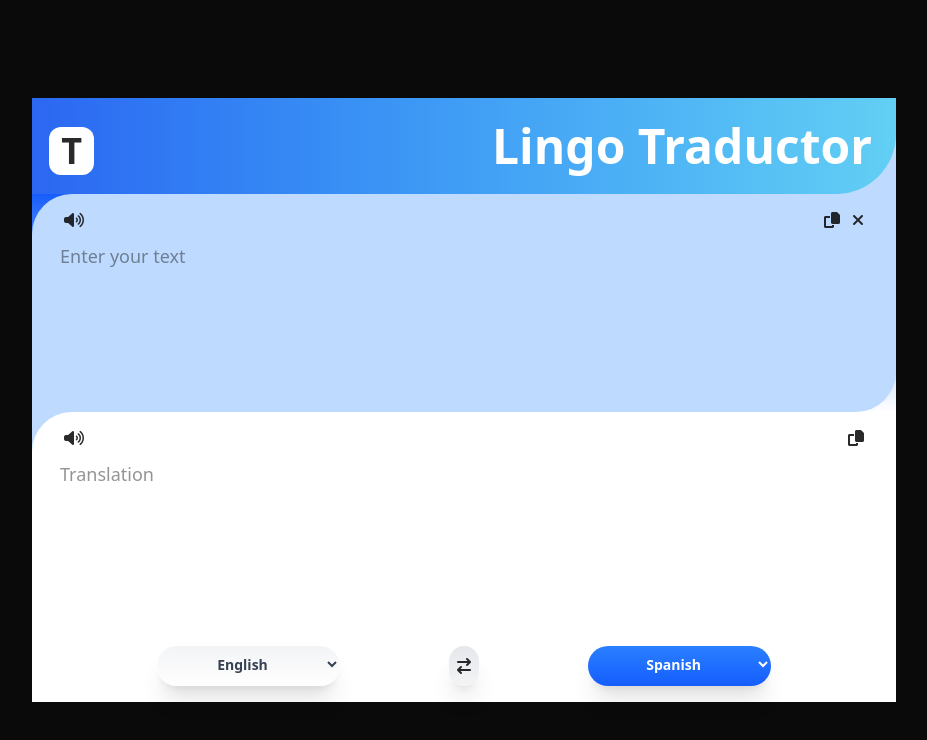
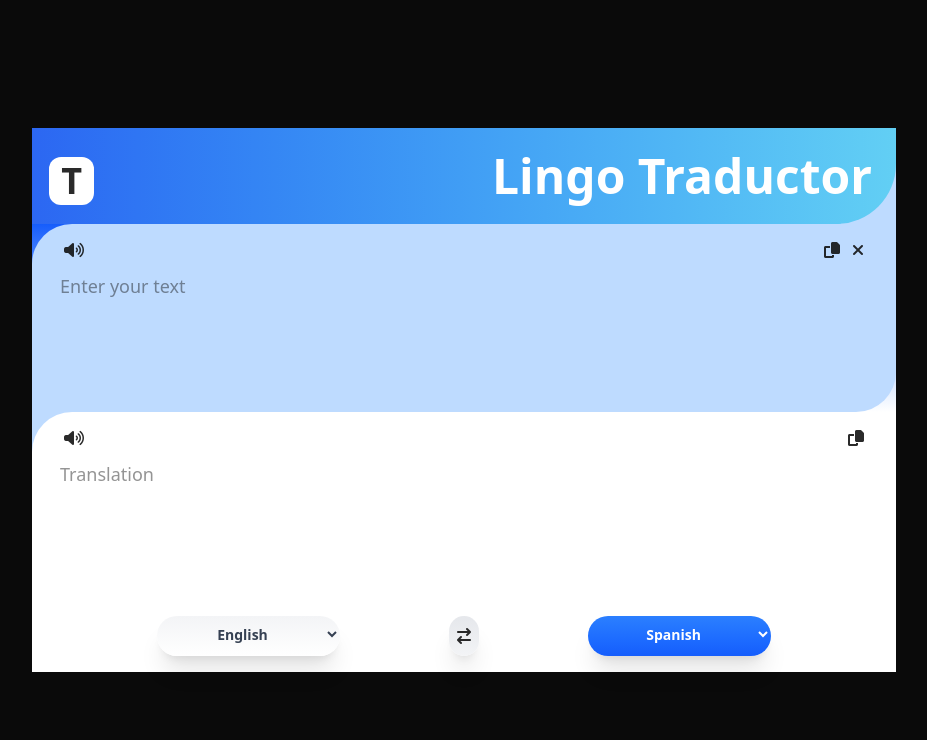
Before and after one commit to danilokosam/translator-app, a React (Vite) app: page / in a window 1280 px wide. Shown: the top 740 px of the page, without its empty margins (176-1103 px from the left). Built offline with nearby package versions, Linux system fonts and the light colour scheme.

Commit message:
Arreglamos problema de diseño con los texareas

```diff
--- a/src/components/DisplayTextInput.jsx
+++ b/src/components/DisplayTextInput.jsx
@@ -24,7 +24,7 @@ export const DisplayTextInput = ({
             <textarea
               id='fromText'
               name='fromText'
-              className='from-text w-full min-h-[100px] sm:min-h-[160px] text-sm sm:text-lg p-3 outline-0 rounded-md resize-none '
+              className='from-text w-full min-h-[100px] sm:min-h-[130px] text-sm sm:text-lg p-3 outline-0 rounded-md resize-none '
               placeholder='Enter your text'
               value={fromText}
               onChange={(e) => setFromText(e.target.value)}
@@ -45,7 +45,7 @@ export const DisplayTextInput = ({
             <textarea
               id='toText'
               name='toText'
-              className='to-text from-text w-full min-h-[100px] sm:min-h-[160px] text-sm sm:text-lg p-3 outline-0 rounded-md resize-none '
+              className='to-text from-text w-full min-h-[100px] sm:min-h-[130px] text-sm sm:text-lg p-3 outline-0 rounded-md resize-none '
               placeholder='Translation'
               value={loading ? "Translating..." : toText}
               readOnly
--- a/src/components/Translator.jsx
+++ b/src/components/Translator.jsx
@@ -62,7 +62,7 @@ export const Translator = () => {
         onIconClick={handleIconClick}
       />
 
-      <ul className='flex flex-col  sm:flex-row sm:justify-evenly relative bg-white sm:p-4'>
+      <ul className='flex flex-col  sm:flex-row sm:justify-evenly relative bg-white p-3 sm:p-4'>
         {/* Display language selectors 🌐 */}
         <li className='w-fit mx-auto sm:w-auto bg-gradient-to-t from-white to-gray-100 hover:to-gray-300 text-gray-700  rounded-4xl font-semibold text-sm shadow-xl '>
           <LanguageSelector
```
